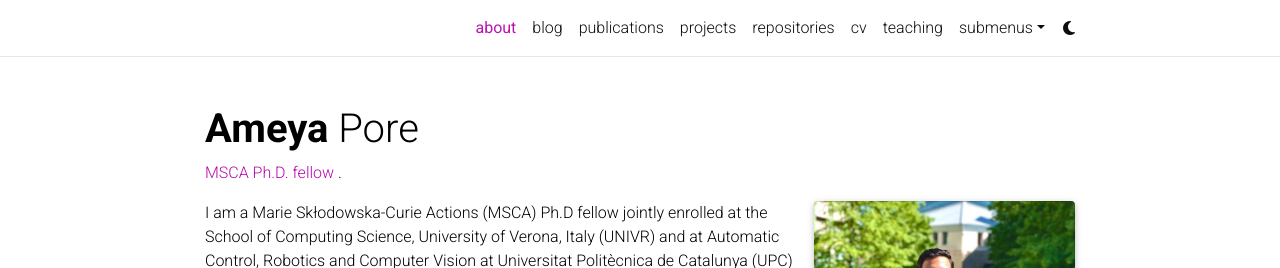
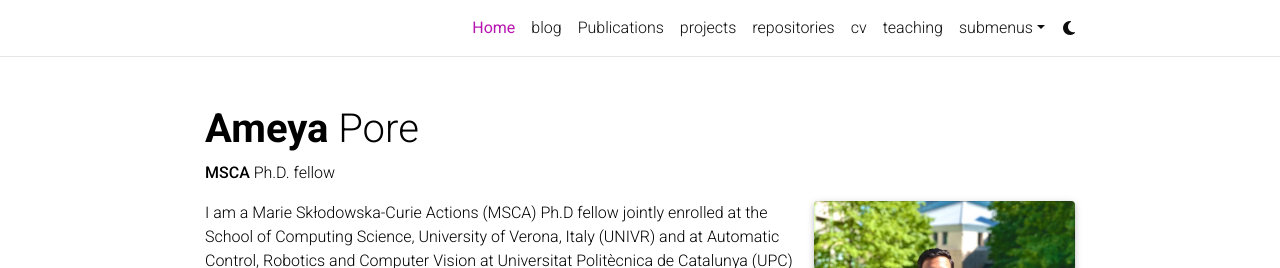
Before and after one commit to Ameyapores/Ameyapore.github.io, a Jekyll site: the page built from _pages/about.md, in a window 1280 px wide and 900 px high. Shown: the top 268 px of the window. Built offline with Jekyll 4.4.1, drawn with Linux system fonts in a browser that asks for light colours; full-size pictures stand in for the smaller copies a plugin makes; comment, search, counter and statistics services are not loaded; a style sheet for code colours, icons or effects is not loaded.

Commit message:
updating titles

```diff
--- a/_pages/about.md
+++ b/_pages/about.md
@@ -1,8 +1,8 @@
 ---
 layout: about
-title: about
+title: Home
 permalink: /
-subtitle: <a href='#'> MSCA Ph.D. fellow </a>.
+subtitle: <strong>MSCA</strong> Ph.D. fellow<br>
 
 profile:
   align: right
```
Also changed, not shown: _pages/publications.md (+1 -1 lines).
